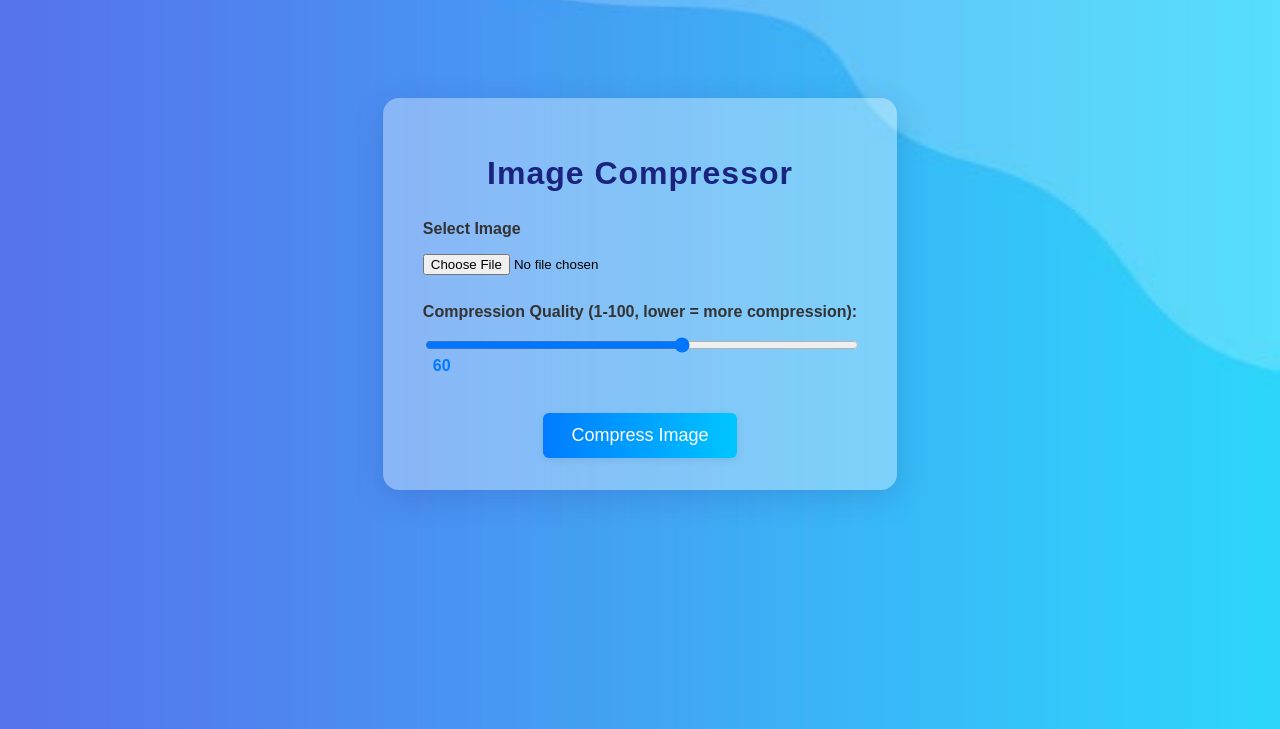
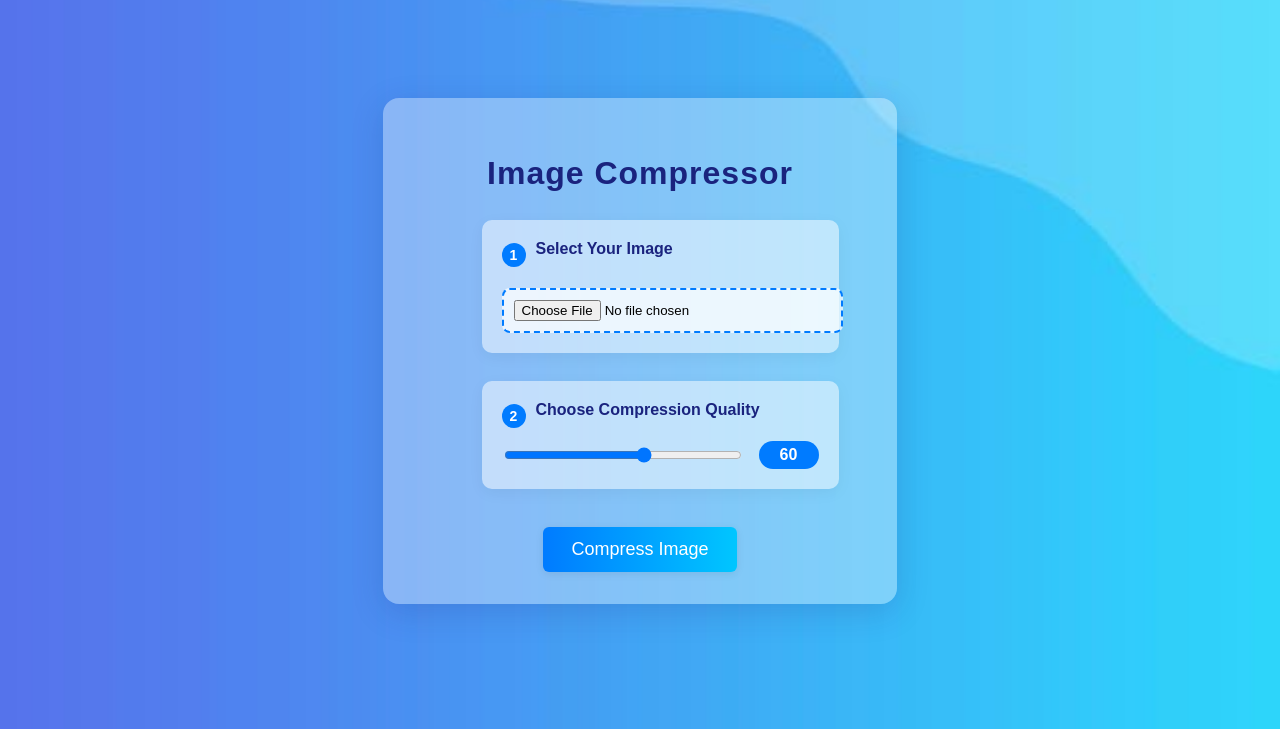
Before and after one commit to adarshxx07/PyImageOptim, a Flask app: page /image_compression in a window 1280 px wide. Shown: the top 729 px of the page. Run offline with Flask 3, Linux system fonts and the light colour scheme.

Commit message:
minor changes done in image_compression,login

```diff
--- a/templates/image_compression.html
+++ b/templates/image_compression.html
@@ -33,22 +33,73 @@
       margin-bottom: 28px;
       width: 100%;
       text-align: left;
+      background: rgba(255, 255, 255, 0.5);
+      padding: 20px;
+      border-radius: 10px;
+      box-shadow: 0 4px 15px rgba(0, 0, 0, 0.05);
+      transition: transform 0.2s, box-shadow 0.2s;
+    }
+    .form-group:hover {
+      transform: translateY(-2px);
+      box-shadow: 0 6px 20px rgba(0, 0, 0, 0.08);
+    }
+    .form-step {
+      display: flex;
+      align-items: center;
+      margin-bottom: 10px;
+    }
+    .step-number {
+      background: #007bff;
+      color: white;
+      width: 24px;
+      height: 24px;
+      border-radius: 50%;
+      display: flex;
+      align-items: center;
+      justify-content: center;
+      margin-right: 10px;
+      font-weight: bold;
+      font-size: 14px;
     }
     label {
       font-weight: bold;
-      color: #333;
-      margin-bottom: 8px;
+      color: #1a237e;
+      margin-bottom: 12px;
       display: block;
+      font-size: 16px;
     }
-    input[type="file"],
-    input[type="range"] {
+    input[type="file"] {
       width: 100%;
       margin-top: 8px;
+      padding: 10px;
+      border: 2px dashed #007bff;
+      border-radius: 8px;
+      background: rgba(255, 255, 255, 0.7);
+      cursor: pointer;
+    }
+    input[type="file"]:hover {
+      border-color: #0056b3;
+      background: rgba(255, 255, 255, 0.9);
+    }
+    .quality-container {
+      display: flex;
+      align-items: center;
+      gap: 15px;
+    }
+    input[type="range"] {
+      flex-grow: 1;
+      height: 8px;
+      border-radius: 4px;
+      background: linear-gradient(90deg, #007bff 0%, #00c6ff 100%);
     }
     #qualityValue {
-      margin-left: 10px;
+      background: #007bff;
+      color: white;
+      padding: 5px 10px;
+      border-radius: 15px;
       font-weight: bold;
-      color: #007bff;
+      min-width: 40px;
+      text-align: center;
     }
     .btn {
       padding: 12px 28px;
@@ -109,13 +160,21 @@
     <h1>Image Compressor</h1>
     <form action="/image_compression" method="post" enctype="multipart/form-data">
       <div class="form-group">
-        <label for="image">Select Image</label>
+        <div class="form-step">
+          <div class="step-number">1</div>
+          <label for="image">Select Your Image</label>
+        </div>
         <input type="file" name="image" id="image" accept="image/*" required>
       </div>
       <div class="form-group">
-        <label for="quality">Compression Quality (1-100, lower = more compression):</label>
-        <input type="range" id="quality" name="quality" min="1" max="100" value="60" oninput="qualityValue.value = quality.value">
-        <output id="qualityValue">60</output>
+        <div class="form-step">
+          <div class="step-number">2</div>
+          <label for="quality">Choose Compression Quality</label>
+        </div>
+        <div class="quality-container">
+          <input type="range" id="quality" name="quality" min="1" max="100" value="60" oninput="qualityValue.value = quality.value">
+          <output id="qualityValue">60</output>
+        </div>
       </div>
       <button class="btn" type="submit">Compress Image</button>
     </form>
--- a/templates/login.html
+++ b/templates/login.html
@@ -8,7 +8,8 @@
     <link rel="stylesheet" href="{{ url_for('static', filename='css/templatemo-chain-app-dev.css') }}">
     <style>
         body {
-            background: linear-gradient(120deg, #4b8ef1, #1f5ec7);
+            background: url("{{ url_for('static', filename='images/service-bg.jpg') }}") no-repeat center center fixed;
+            background-size: cover;
             min-height: 100vh;
             display: flex;
             align-items: center;
@@ -16,7 +17,7 @@
             font-family: 'Roboto', sans-serif;
         }
         .container {
-            background: rgba(255, 255, 255, 0.95);
+            background: rgba(255, 255, 255, 0.2);
             border-radius: 15px;
             box-shadow: 0 10px 30px rgba(0,0,0,0.1);
             padding: 2.5rem 2rem;
```
Also changed, not shown: static/compressed/Screenshot (1).png (added), static/uploads/Screenshot (1).png (added), static/uploads/Screenshot (5).png (added).
